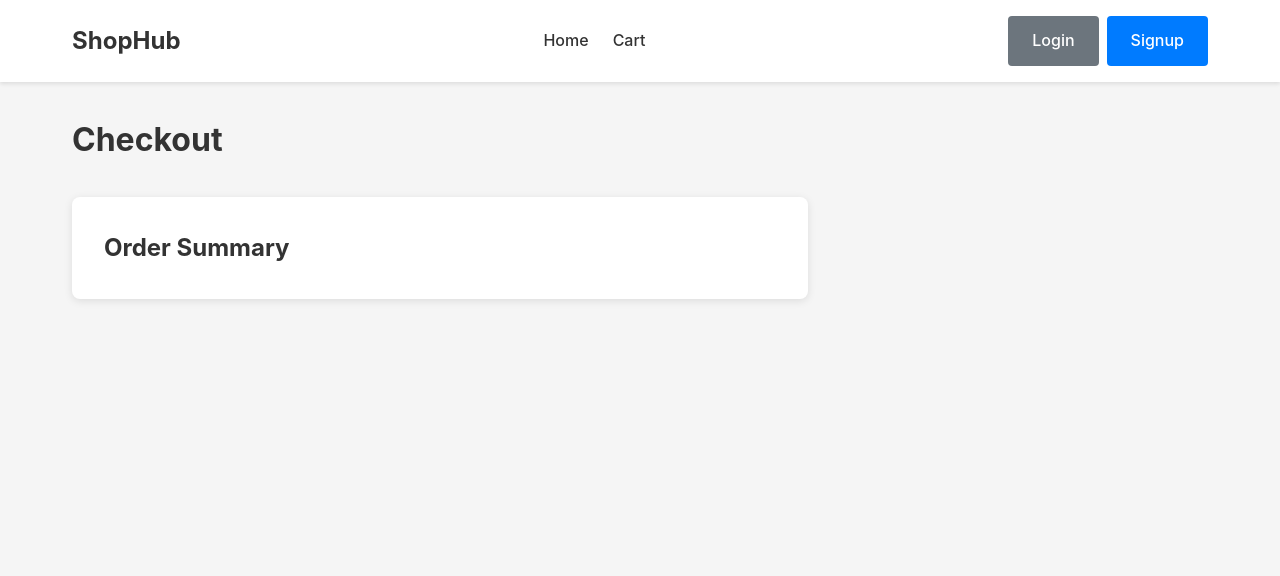
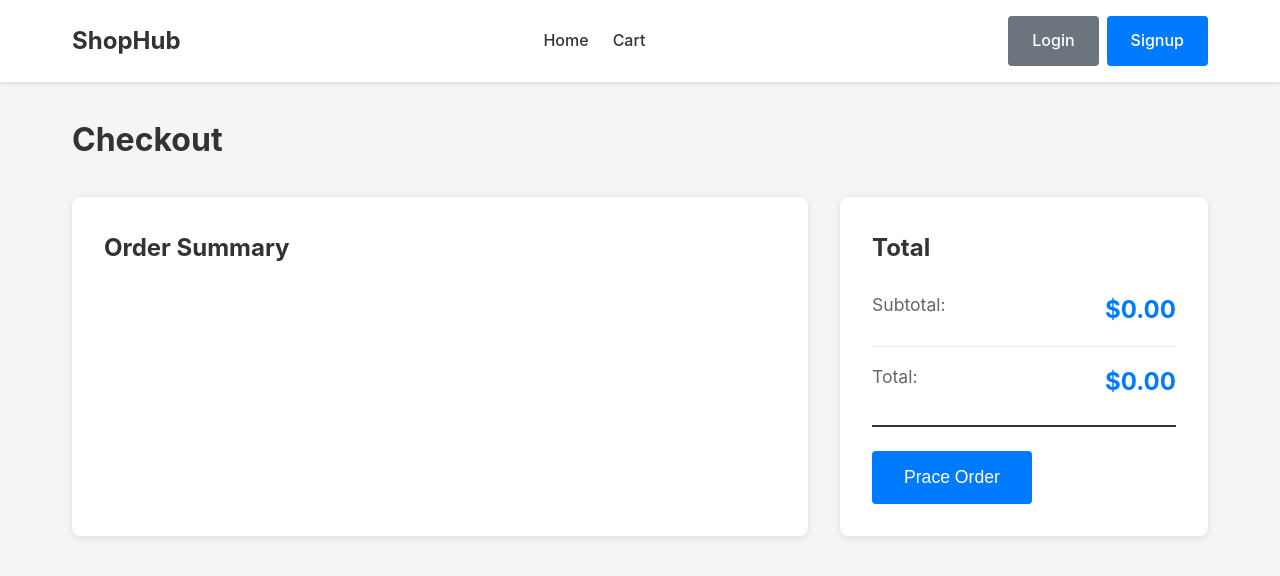
Before and after one commit to OmidProgramm/ecommerce-shophub, a React (Vite) app: page /checkout in a window 1280 px wide. Shown: the top 576 px of the page. Built offline with nearby package versions, Linux system fonts and the light colour scheme.

Commit message:
feat: finished cart and checkout

```diff
--- a/src/App.jsx
+++ b/src/App.jsx
@@ -10,8 +10,6 @@ import CartProvider from './context/CartContext'
 
 
 function App() {
-
-
   return (
     <AuthProvider>
       <CartProvider>
--- a/src/context/CartContext.jsx
+++ b/src/context/CartContext.jsx
@@ -1,4 +1,5 @@
 import { createContext, useContext, useState } from 'react'
+import { getProductById } from '../data/products';
 
 const CartContext = createContext(null);
 
@@ -14,9 +15,35 @@ const CartProvider = ({children}) => {
             setCartItems([...cartItems,{id:productId, quantity:1}]);
         }
     }
-
+    function getCartitemsWithProducts(){
+        return cartItems.map((item)=>({
+            ...item, product:getProductById(item.id)
+        })).filter(item=>item.product);
+    }
+    function removeFromCart(productId){
+        setCartItems(cartItems.filter(item=>item.id !== productId))
+    }
+    function updateQuantity(productId,quantity){
+        if(quantity<=0){
+            removeFromCart(productId)
+            return;
+        }
+        setCartItems(
+            cartItems.map((item)=> item.id === productId?{...item,quantity}:item)
+        );
+    }
+    function getCartTotal(){
+        const total = cartItems.reduce((total,item)=>{
+            const product = getProductById(item.id);
+            return total + (product? product.price * item.quantity:0)
+        },0)
+        return total
+    }
+    function clearCart(){
+        setCartItems([])
+    }
   return (
-    <CartContext.Provider value={{cartItems,addToCart}}>
+    <CartContext.Provider value={{cartItems,addToCart,getCartitemsWithProducts,removeFromCart,updateQuantity,getCartTotal,clearCart}}>
        {children}
     </CartContext.Provider>
   )
--- a/src/data/products.js
+++ b/src/data/products.js
@@ -18,7 +18,7 @@ const products = [
   {
     id: 3,
     name: "Laptop Stand",
-    price: 249.99,
+    price: 449.99,
     image:`${import.meta.env.BASE_URL}images/laptop.jpg`,
     description:
       "Ergonomic aluminum laptop stand that improves posture and workspace organization. Adjustable height and angle.",
--- a/src/pages/Auth.jsx
+++ b/src/pages/Auth.jsx
@@ -15,6 +15,7 @@ const Auth = () => {
     let result;
     if(mode === "signup"){
       result = signUp(data.email,data.password);
+
     }else{
      result= login(data.email,data.password);
     }
--- a/src/pages/Checkout.jsx
+++ b/src/pages/Checkout.jsx
@@ -1,15 +1,60 @@
-import React from 'react'
+
+import { useNavigate } from 'react-router-dom';
 import { useCart } from '../context/CartContext'
 
 const Checkout = () => {
-  const {} = useCart();
+  const navigate = useNavigate()
+  const {getCartitemsWithProducts,removeFromCart,updateQuantity,getCartTotal,clearCart} = useCart();
+  const cartItems = getCartitemsWithProducts();
+  const total = getCartTotal()
+
+  function placeOrder(){
+    alert("Successful Order!!!!!!!!!")
+    clearCart()
+    navigate('/')
+    return;
+  }
+
   return (
     <div className='page'>
       <div className="container">
         <h1 className="page-title">Checkout</h1>
         <div className="checkout-container">
           <div className="checkout-items">
-            <h2>Order Summary</h2>
+            <h2 className='checkout-section-title'>Order Summary</h2>
+            {
+              cartItems.map((item)=>(
+                <div className="checkout-item" key={item.id}>
+                  <img src={item.product.image} alt={item.product.name} className='checkout-item-image' />
+                  <div className="checkout-item-details">
+                    <h3 className='checkout-item-name'>{item.product.name}</h3>
+                    <p className='checkout-item-price'>{item.product.price}</p>
+                  </div>
+                  <div className="checkout-item-controls">
+                    <div className="quantity-controls">
+                      <button className='quantity-btn' onClick={()=>updateQuantity(item.id,item.quantity-1)}>-</button>
+                      <span className='quantity-value'>{item.quantity}</span>
+                      <button className='quantity-btn' onClick={()=>updateQuantity(item.id,item.quantity+1)}>+</button>
+                    </div>
+                    <p className='checkout-item-total'>${(item.product.price * item.quantity).toFixed(2)}</p>
+                    <button className='btn btn-secondary btn-small' onClick={()=>removeFromCart(item.id)}>Remove</button>
+                  </div>
+                </div>
+
+              ))
+            }
+          </div>
+          <div className="checkout-summary">
+            <h2 className='checkout-section-title'>Total</h2>
+            <div className="checkout-total">
+              <p className='checkout-total-label'>Subtotal:</p>
+              <p className='checkout-total-value checkout-total-final'>${total.toFixed(2)}</p>
+            </div>
+            <div className="checkout-total">
+              <p className='checkout-total-label'>Total:</p>
+              <p className='checkout-total-value checkout-total-final'>${total.toFixed(2)}</p>
+            </div>
+            <button className='btn btn-primary btn-large btn-blick' onClick={placeOrder}>Prace Order</button>
           </div>
         </div>
       </div>
--- a/src/pages/ProductDetails.jsx
+++ b/src/pages/ProductDetails.jsx
@@ -8,6 +8,7 @@ const ProductDetails = () => {
   const {id} = useParams();
   const [product, setProduct] = useState(null);
   const navigate = useNavigate();
+  const {cartItems,addToCart} = useCart();
 
   useEffect(()=>{
     const foundProduct = getProductById(id);
@@ -15,11 +16,13 @@ const ProductDetails = () => {
       navigate('/');
       return
     }
-    setProduct(foundProduct)
+    setProduct(foundProduct);
 
   },[id]);
+
   if(!product){ return <h1>Loading...</h1>}
-  const {cartItems,addToCart} = useCart();
+
+
   const productInCart = cartItems.find((item)=>item.id === product.id);
   const productQuantityLabel = productInCart? `(${productInCart.quantity})`:'';
 
```
